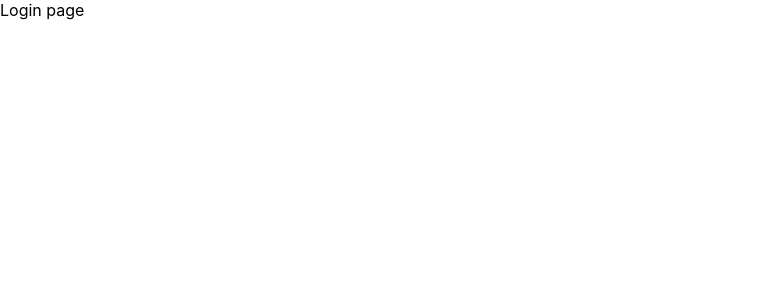
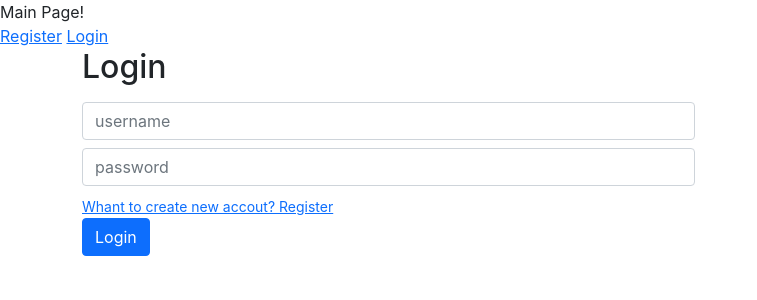
Before and after one commit to riisatoro/doit, a React (Create React App) app in the folder frontend/: page /login in a window 1280 px wide. Shown: the top 300 px of the page, without its empty margins (0-757 px from the left). Built offline with nearby package versions, Linux system fonts and the light colour scheme.

Commit message:
Auth navigation, registration form with validation, gravatar

```diff
--- a/frontend/public/index.html
+++ b/frontend/public/index.html
@@ -9,35 +9,16 @@
       name="description"
       content="Web site created using create-react-app"
     />
-    <link rel="apple-touch-icon" href="%PUBLIC_URL%/logo192.png" />
-    <!--
-      manifest.json provides metadata used when your web app is installed on a
-      user's mobile device or desktop. See https://developers.google.com/web/fundamentals/web-app-manifest/
-    -->
-    <link rel="manifest" href="%PUBLIC_URL%/manifest.json" />
-    <!--
-      Notice the use of %PUBLIC_URL% in the tags above.
-      It will be replaced with the URL of the `public` folder during the build.
-      Only files inside the `public` folder can be referenced from the HTML.
+    <link rel="stylesheet" href="https://cdn.jsdelivr.net/npm/bootstrap@5.1.3/dist/css/bootstrap.min.css" integrity="sha384-1BmE4kWBq78iYhFldvKuhfTAU6auU8tT94WrHftjDbrCEXSU1oBoqyl2QvZ6jIW3" crossorigin="anonymous">
 
-      Unlike "/favicon.ico" or "favicon.ico", "%PUBLIC_URL%/favicon.ico" will
-      work correctly both with client-side routing and a non-root public URL.
-      Learn how to configure a non-root public URL by running `npm run build`.
-    -->
+
     <title>React App</title>
   </head>
   <body>
     <noscript>You need to enable JavaScript to run this app.</noscript>
     <div id="root"></div>
-    <!--
-      This HTML file is a template.
-      If you open it directly in the browser, you will see an empty page.
+  </body>
+  <script src="https://cdn.jsdelivr.net/npm/bootstrap@5.1.3/dist/js/bootstrap.min.js" integrity="sha384-QJHtvGhmr9XOIpI6YVutG+2QOK9T+ZnN4kzFN1RtK3zEFEIsxhlmWl5/YESvpZ13" crossorigin="anonymous"></script>
+  <script src="https://cdn.jsdelivr.net/npm/bootstrap@5.1.3/dist/js/bootstrap.bundle.min.js" integrity="sha384-ka7Sk0Gln4gmtz2MlQnikT1wXgYsOg+OMhuP+IlRH9sENBO0LRn5q+8nbTov4+1p" crossorigin="anonymous"></script>
 
-      You can add webfonts, meta tags, or analytics to this file.
-      The build step will place the bundled scripts into the <body> tag.
-
-      To begin the development, run `npm start` or `yarn start`.
-      To create a production bundle, use `npm run build` or `yarn build`.
-    -->
-  </body>
 </html>
--- a/frontend/src/components/App.js
+++ b/frontend/src/components/App.js
@@ -6,15 +6,18 @@ import {
 import Main from './Main';
 import Login from './Login';
 import Register from './Register';
-
+import Header from './Header';
 
 function App() {
   return (
-    <Routes>
-      <Route path="/" element={<Main />} />
-      <Route path="/login" element={<Login />} />
-      <Route path="/register" element={<Register />} />
-    </Routes>
+    <div>
+      <Header />
+      <Routes>
+        <Route path="/" element={<Main />} />
+        <Route path="/login" element={<Login />} />
+        <Route path="/register" element={<Register />} />
+      </Routes>
+    </div>
   );
 }
 
--- /dev/null
+++ b/frontend/src/components/Header.js
@@ -0,0 +1,15 @@
+import React from "react";
+import { Link } from "react-router-dom";
+
+function Header() {
+    return (
+        <div>
+            <div>Main Page!</div>
+            <Link to='/register'>Register</Link>
+            &nbsp;
+            <Link to='/login'>Login</Link>
+        </div>
+    )
+}
+
+export default Header;
--- /dev/null
+++ b/frontend/src/components/InputWidget.js
@@ -0,0 +1,19 @@
+import React from "react";
+
+function InputWidget({name, type, handleChange, value, error}) {
+    return (
+      <div className='form-group my-2'>
+          <input
+            type={type}
+            name={name}
+            className="form-control"
+            placeholder={name}
+            onChange={handleChange}
+            value={value}
+          />
+          <small className="badge font-weight-bold bg-danger">{error}</small>
+        </div>
+    )
+}
+
+export default InputWidget;
--- a/frontend/src/components/Login.js
+++ b/frontend/src/components/Login.js
@@ -1,8 +1,54 @@
 import React from "react";
+import axios from "axios";
+import { useFormik } from "formik";
+import InputWidget from "./InputWidget";
+import { Link } from "react-router-dom";
+import { LOGIN_URL } from "../utils/urls";
+import { useNavigate } from 'react-router-dom';
 
-function Login(){
+function Login() {
+
+    const formFields =[
+        {
+            name: 'username',
+            type: 'text',
+        },
+        {
+            name: 'password',
+            type: 'password',
+        }
+    ]
+
+    const formik = useFormik({
+        initialValues: {username: '', password: ''},
+        onSubmit: (data) => {
+            axios.post(LOGIN_URL(), data)
+            .then((response) => {console.log(response)})
+            .catch(({response: {data: {detail}}}) => {
+                Object.keys(detail).forEach((key) => {
+                  formik.setFieldError(key, detail[key]);
+                })
+              })
+        }
+    })
+
     return (
-        <div>Login page</div>
+        <div className='container'>
+            <h2>Login</h2>
+            <form className='row registration-block d-flex align-items-center' onSubmit={formik.handleSubmit}>
+            <div className='col-8'>
+            {formFields.map(
+                (field) => <InputWidget key={field.name} {...{...field, handleChange: formik.handleChange, value: formik.values[field.name], error: formik.errors[field.name]}} />
+            )}
+            <div className='form-group'>
+                <small>
+                <Link to="/register">Whant to create new accout? Register</Link>
+                </small>
+            </div>
+            <button type='submit' className="btn btn-primary">Login</button>
+            </div>
+        </form>
+    </div>
     )
 };
 
--- a/frontend/src/components/Main.js
+++ b/frontend/src/components/Main.js
@@ -1,9 +1,10 @@
 import React from "react";
+import {Link} from 'react-router-dom';
 
 function Main() {
 
     return (
-        <div>Main Page!</div>
+        <div>Feed</div>
     )
 
 }
--- a/frontend/src/components/Register.js
+++ b/frontend/src/components/Register.js
@@ -1,9 +1,112 @@
-import React from "react";
+import React, { useEffect, useState } from "react";
+import { Link } from 'react-router-dom';
+import '../styles/registration.css';
+import AvatarEditor from 'react-avatar-editor'
+import { useFormik } from 'formik';
+import axios from "axios";
+import { GRAVATAR_URL, REGISTRATION_URL } from '../utils/urls';
+import InputWidget from "./InputWidget";
+import * as Yup from 'yup';
 
-function Register(){
-    return (
-        <div>Register page</div>
-    )
+function Register() {
+  const [image, setImage] = useState('');
+  const formFields = [
+    {
+      name: 'username',
+      type: 'text'
+    },
+    {
+      name: 'email',
+      type: 'email'
+    },
+    {
+      name: 'password',
+      type: 'password'
+    },
+    {
+      name: 'confirm_password',
+      type: 'password'
+    },
+  ]
+
+  const formValidation = Yup.object().shape({
+    username: Yup.string()
+      .min(5, 'Too Short!')
+      .max(50, 'Too Long!')
+      .required('Required'),
+    email: Yup.string()
+      .email()
+      .required('Required'),
+    password: Yup.string()
+      .min(8, 'Too Short!')
+      .required('Required'),
+    confirm_password: Yup.string()
+      .min(8, 'Too Short!')
+      .required('Required'),
+  });
+
+  const formik = useFormik({
+    initialValues: {
+      username:'', email: '', password: '', confirm_password: '', avatar: '',
+    },
+    validationSchema: formValidation,
+    onSubmit: (values, {setFieldError}) => {
+      axios.post(REGISTRATION_URL(), values)
+      .then((response) => console.log(response))
+      .catch(({response: {data: {detail}}}) => {
+        Object.keys(detail).forEach((key) => {
+          setFieldError(key, detail[key][0][0]);
+        });
+        setErrors(FormikErrors);
+      })
+    },
+  })
+
+  const handleImageChange = (e) => {
+    setImage(e.target.files[0]);
+    formik.handleChange(e);
+  }
+
+  return (
+    <div className='container'>
+      <h2>Registration</h2>
+      <form className='row registration-block d-flex align-items-center' onSubmit={formik.handleSubmit}>
+        <div className='col-8'>
+          {formFields.map(
+            (field) => <InputWidget key={field.name} {...{...field, handleChange: formik.handleChange, value: formik.values[field.name], error: formik.errors[field.name]}} />
+          )}
+          <div className='form-group'>
+            <small>
+              <Link to="/login">Already have an account? Login</Link>
+            </small>
+          </div>
+          <button type='submit' className="btn btn-primary">Register</button>
+        </div>
+        <div className='col-4'>
+          <AvatarEditor
+            image={image || GRAVATAR_URL('awdawd')}
+            width={256}
+            height={256}
+            border={50}
+            color={[255, 255, 255, 0.6]}
+            borderRadius={256}
+            scale={1}
+            rotate={0}
+          />
+          <div className="form-group">
+            <input
+              type="file"
+              accept=".jpg,.jpeg,.png"
+              className="form-control-file"
+              name='avatar'
+              onChange={handleImageChange}
+              value={formik.values.avatar}
+            />
+          </div>
+        </div>
+      </form>
+    </div>
+  )
 };
 
 export default Register;
--- /dev/null
+++ b/frontend/src/styles/registration.css
@@ -0,0 +1,8 @@
+.registration-block {
+    max-width: 955px;
+}
+
+.registration-img {
+    border-radius: 100%;
+    background-color: gray;
+}
--- /dev/null
+++ b/frontend/src/utils/urls.js
@@ -0,0 +1,3 @@
+export const GRAVATAR_URL = (hash) => `https://www.gravatar.com/avatar/${hash}?d=identicon&s=512`;
+export const REGISTRATION_URL = () => '/auth/register/';
+export const LOGIN_URL = () => '/auth/token/';
```
Also changed, not shown: frontend/package.json (+11 -1 lines), 1 other file (tests, documents, lock files or other folders).
